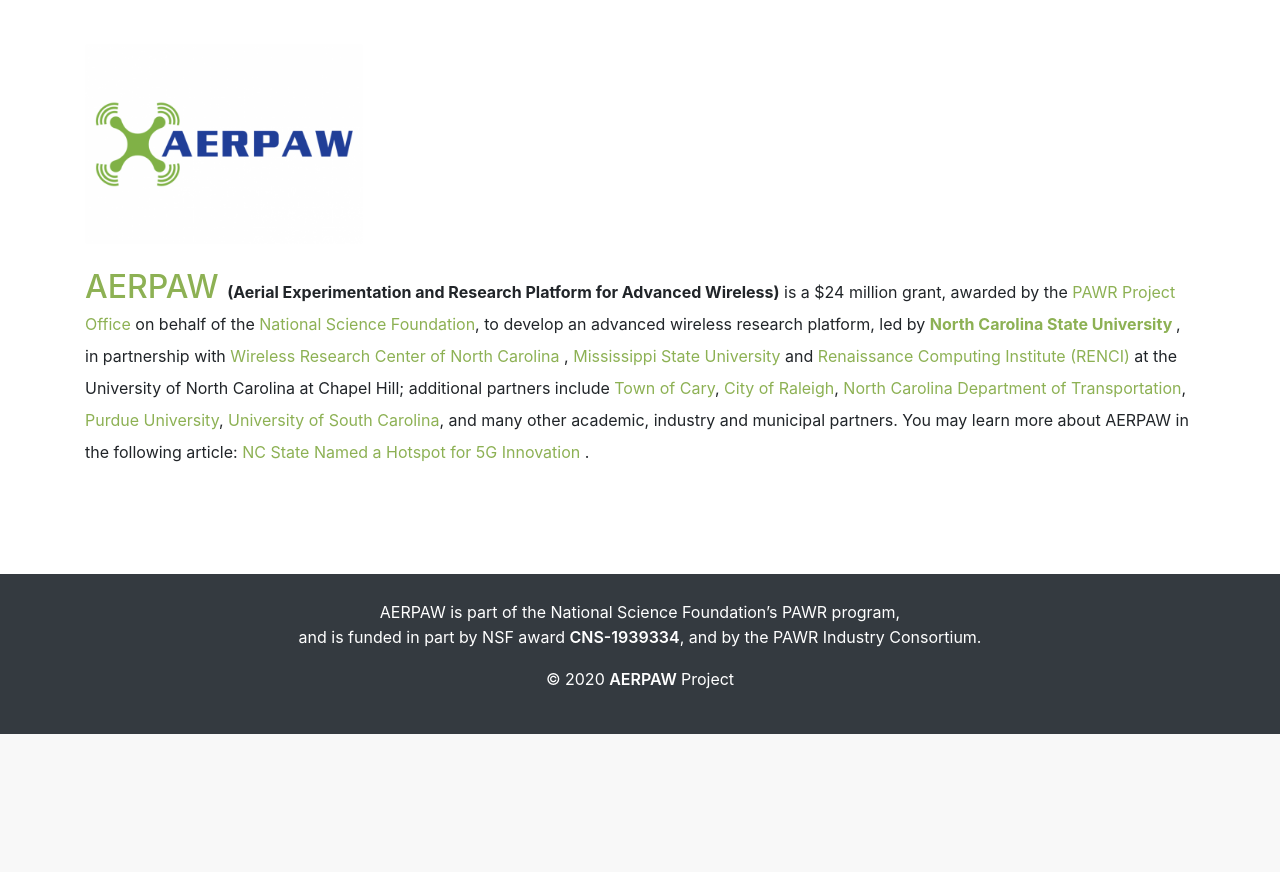
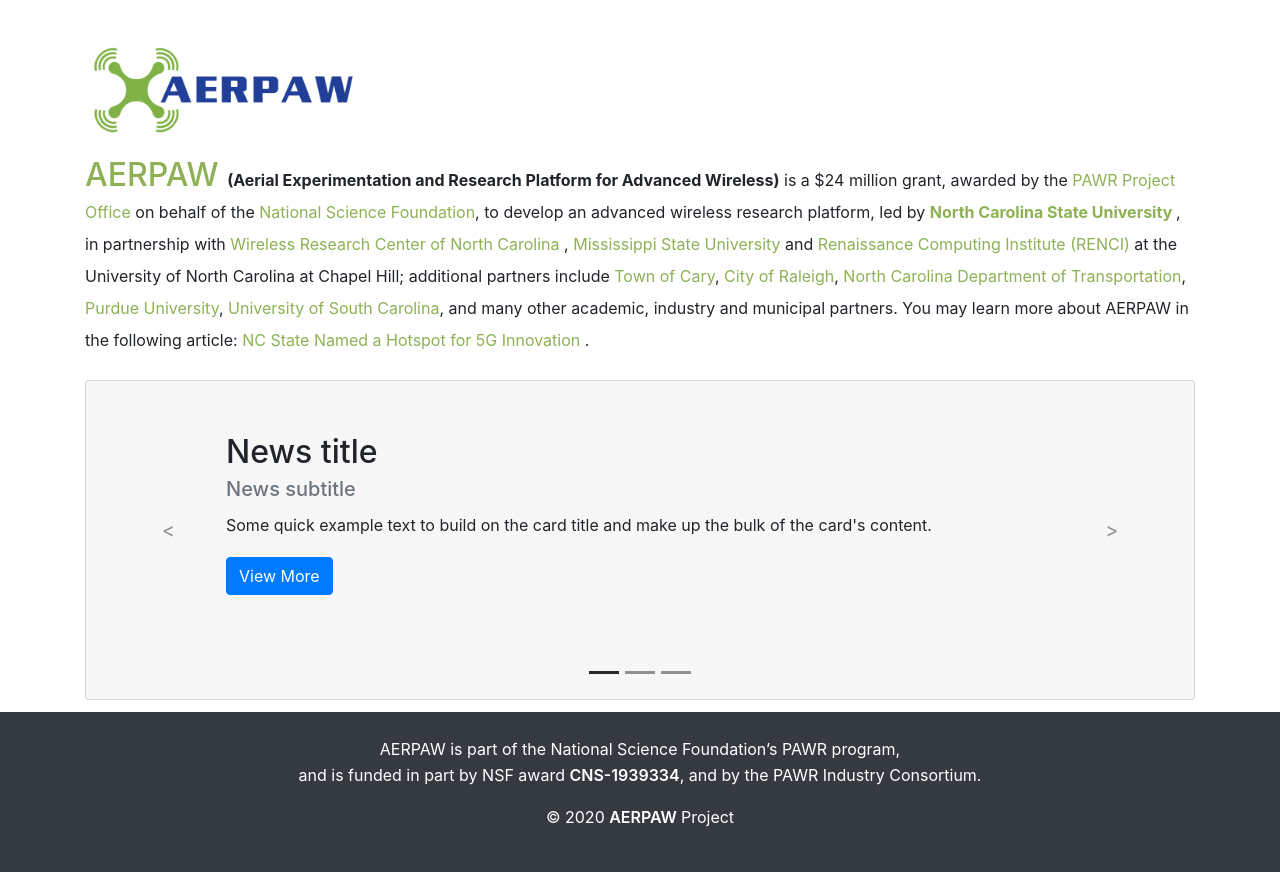
Before and after one commit to AERPAW-Platform-Control/portal, a Django app: page / in a window 1280 px wide. Shown: the part 66-938 px from the top of the page. Before the commit the page ends 800 px from the top, so only its background shows below. Run offline with Django 3.2, Linux system fonts and the light colour scheme; the visitor is signed in with stand-in values (Sample User, id 1); parts of the project's set-up code (start-up, migrations or seed data) failed here and were passed over; some libraries are stand-ins or nearby versions.

Commit message:
#10: added news carousel to homepage with sample text

```diff
--- a/base/static/css/main.css
+++ b/base/static/css/main.css
@@ -72,3 +72,46 @@ p {
   color: #fff;
   text-decoration: none;
 }
+
+.news-card {
+  width: 100%;
+  height: 20rem;
+  padding: 2rem 7.5rem;
+  background-color: #f7f7f7;
+}
+
+.carousel-indicators,
+.carousel-control-prev,
+.carousel-control-prev-icon {
+  color: #000;
+}
+
+.carousel-indicators li {
+  background-color: #292b2c;
+}
+
+.carousel-indicators .active {
+  background-color: #292b2c;
+}
+
+.carousel-control-prev-icon,
+.carousel-control-next-icon {
+  height: 50px;
+  width: 50px;
+  outline: black;
+  background-size: 100%, 100%;
+  border-radius: 50%;
+  background-image: none;
+}
+
+.carousel-control-next-icon:after {
+  content: ">";
+  font-size: 20px;
+  color: #292b2c;
+}
+
+.carousel-control-prev-icon:after {
+  content: "<";
+  font-size: 20px;
+  color: #292b2c;
+}
--- a/templates/base/home.html
+++ b/templates/base/home.html
@@ -6,7 +6,7 @@
 {% if user.is_authenticated %}
 <link rel="stylesheet" href="{% static 'css/base.css' %}">
 <div class="homepage">
-    <img class="rounded my-4 img-fluid" width="25%" src="{% static 'images/logo/aerpaw-logo.png' %}">
+    <img class="rounded my-2 img-fluid" width="25%" src="{% static 'images/logo/aerpaw-logo.png' %}">
     <p>
         <span class="h2"><a href="https://aerpaw.org/" target="_blank">AERPAW</a>
         </span> <strong>(Aerial Experimentation and Research Platform for Advanced Wireless)</strong> is a $24 million grant, awarded by the
@@ -42,7 +42,53 @@
             NC State Named a Hotspot for 5G Innovation
         </a>.
     </p>
-
+    <div id="carouselIndicators" class="carousel slide my-4" data-ride="carousel">
+      <ol class="carousel-indicators">
+        <li data-target="#carouselIndicators" data-slide-to="0" class="active"></li>
+        <li data-target="#carouselIndicators" data-slide-to="1"></li>
+        <li data-target="#carouselIndicators" data-slide-to="2"></li>
+      </ol>
+      <div class="carousel-inner">
+        <div class="carousel-item active">
+          <div class="card news-card">
+            <div class="card-body">
+              <h2 class="card-title">News title</h2>
+              <h5 class="card-subtitle mb-2 text-muted">News subtitle</h5>
+              <p class="card-text">Some quick example text to build on the card title and make up the bulk of the card's content.</p>
+              <a href="#" class="card-link btn btn-primary">View More</a>
+            </div>
+          </div>
+        </div>
+        <div class="carousel-item">
+          <div class="card news-card">
+            <div class="card-body">
+              <h2 class="card-title">News title</h2>
+              <h5 class="card-subtitle mb-2 text-muted">News subtitle</h5>
+              <p class="card-text">Some quick example text to build on the card title and make up the bulk of the card's content.</p>
+              <a href="#" class="card-link btn btn-primary">View More</a>
+            </div>
+          </div>
+        </div>
+        <div class="carousel-item">
+          <div class="card news-card">
+            <div class="card-body">
+              <h2 class="card-title">News title</h2>
+              <h5 class="card-subtitle mb-2 text-muted">News subtitle</h5>
+              <p class="card-text">Some quick example text to build on the card title and make up the bulk of the card's content.</p>
+              <a href="#" class="card-link btn btn-primary">View More</a>
+            </div>
+          </div>
+        </div>
+      </div>
+      <a class="carousel-control-prev" href="#carouselIndicators" role="button" data-slide="prev">
+        <span class="carousel-control-prev-icon" aria-hidden="true"></span>
+        <span class="sr-only">Previous</span>
+      </a>
+      <a class="carousel-control-next" href="#carouselIndicators" role="button" data-slide="next">
+        <span class="carousel-control-next-icon" aria-hidden="true"></span>
+        <span class="sr-only">Next</span>
+      </a>
+    </div>
 </div>
 {% else %}
 <h3 class="text-center mt-4">Please log in to gain full access of AERPAW testbed.</h3>
```
Also changed, not shown: base/static/images/logo/aerpaw-logo.png.
